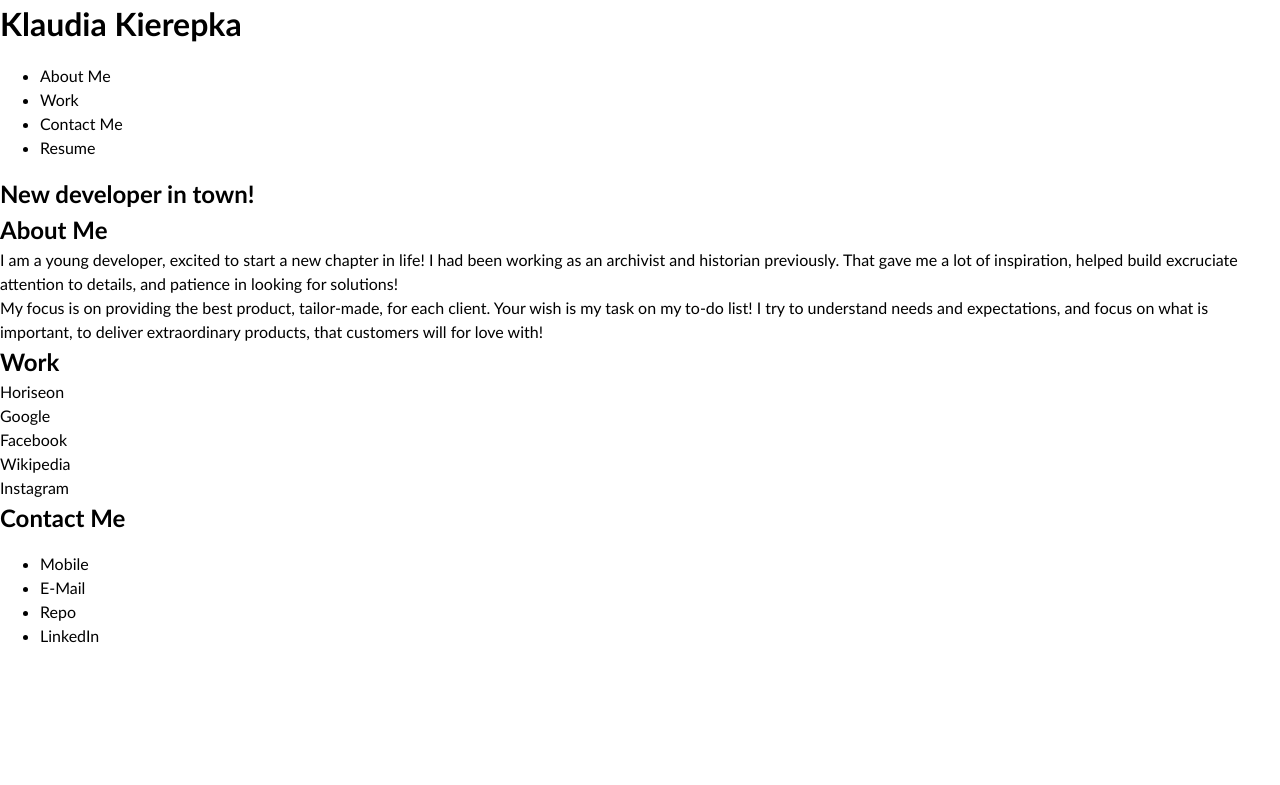
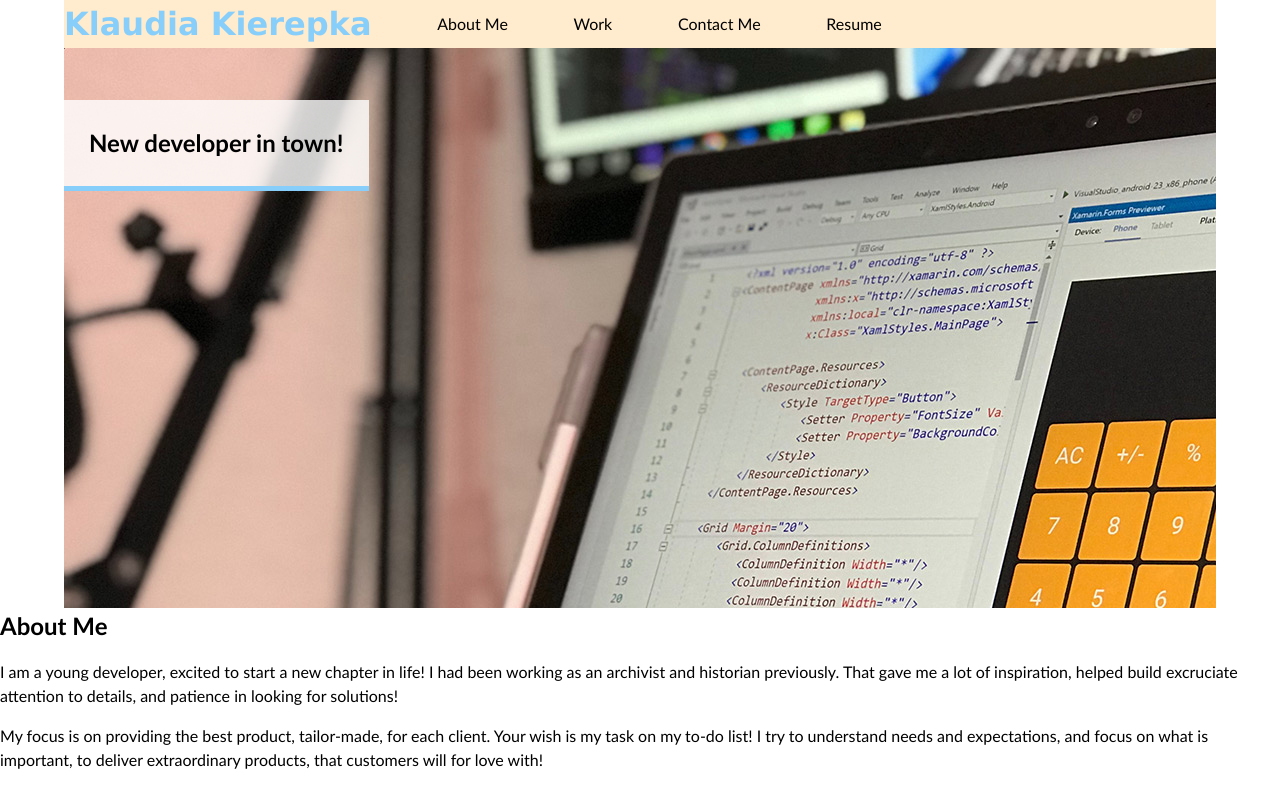
Before and after one commit to klaudia102/Klaudia-portfolio, a plain HTML site: page index.html in a window 1280 px wide. Shown: the top 785 px of the page. Drawn offline with Linux system fonts and the light colour scheme.

Commit message:
add CSS features for navigation and hero

```diff
--- a/assets/css/style.css
+++ b/assets/css/style.css
@@ -18,11 +18,45 @@ h6 {
   margin: 0;
 }
 
-p {
+header p { /*add links to section!*/
   margin: 0;
+  color: black;
 }
-#header
-
+#header {
+  background-color: blanchedalmond;
+  background-position: cover;
+  display: flex;
+  flex-direction: row;
+  margin: 0px 5%;
+  color: lightskyblue;
+}
 #navigation {
-
+  display: flex;
+  width: 50%;
+  align-items: center;
+  justify-content: space-evenly;
 }
+#navigation p {
+  cursor: pointer;
+  text-decoration: none;
+}
+#header h1 {
+  font-family: 'Lucida Sans', 'Lucida Sans Regular', 'Lucida Grande', 'Lucida Sans Unicode', Geneva, Verdana, sans-serif;
+}
+.hero-banner{
+  background-image: url("../images/02-portfolio-2.jpg");
+  margin: auto;
+  margin: 0px 5%;
+  display: grid;
+  min-height: 500px;
+  height: 70vh;
+}
+#headline {
+  background-color: rgba(255,255,255,0.8);
+  border-bottom: 5px solid lightskyblue;
+  position: absolute;
+  top: 100px;
+  padding: 25px;
+  max-width: 550px;
+  z-index: 100;
+}
--- a/index.html
+++ b/index.html
@@ -14,12 +14,10 @@
   <header id="header"> <!--this is a header with name and navigation bar to section of the page-->
     <h1>Klaudia Kierepka</h1>
     <div id="navigation">
-      <ul>
-        <li>About Me</li>
-        <li>Work</li>
-        <li>Contact Me</li>
-        <li>Resume</li>
-      </ul>
+        <p>About Me</p>
+        <p>Work</p>
+        <p>Contact Me</p>
+        <p>Resume</p>
     </div>
   </header>
 
```
